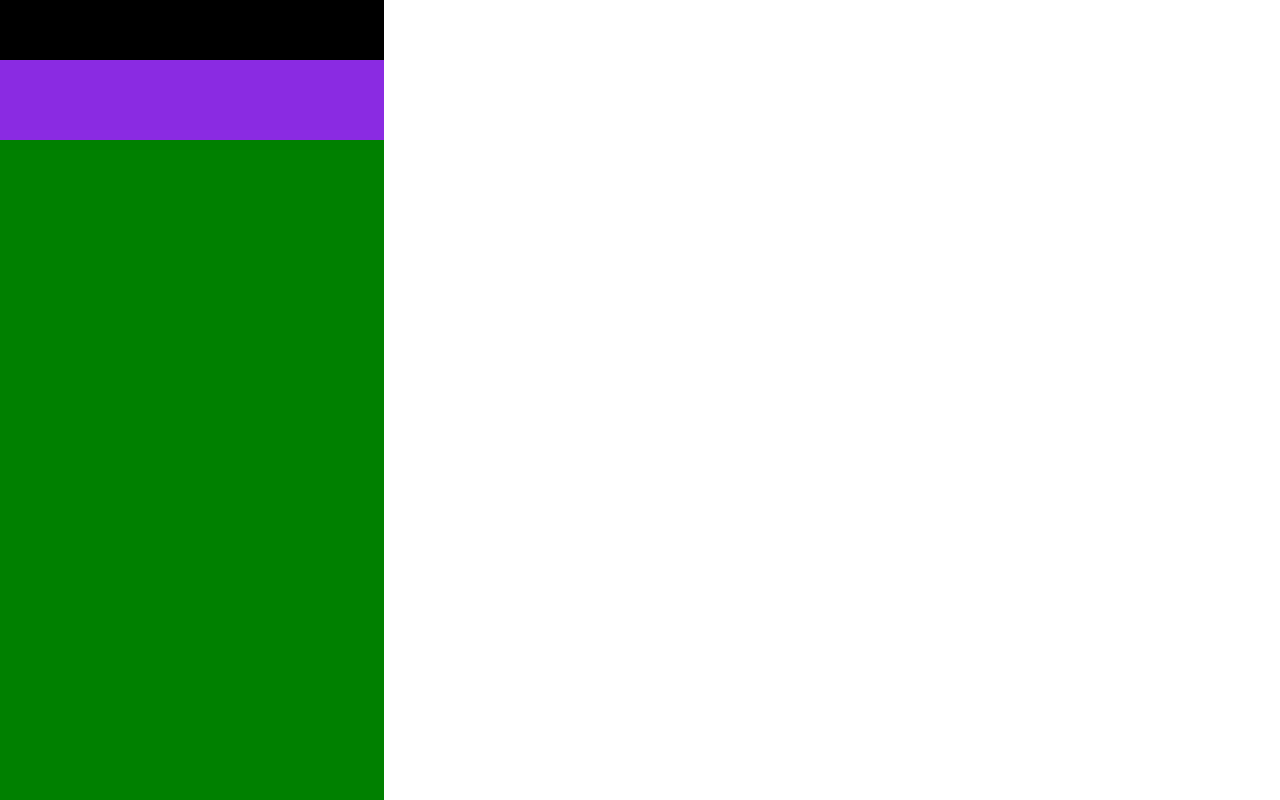
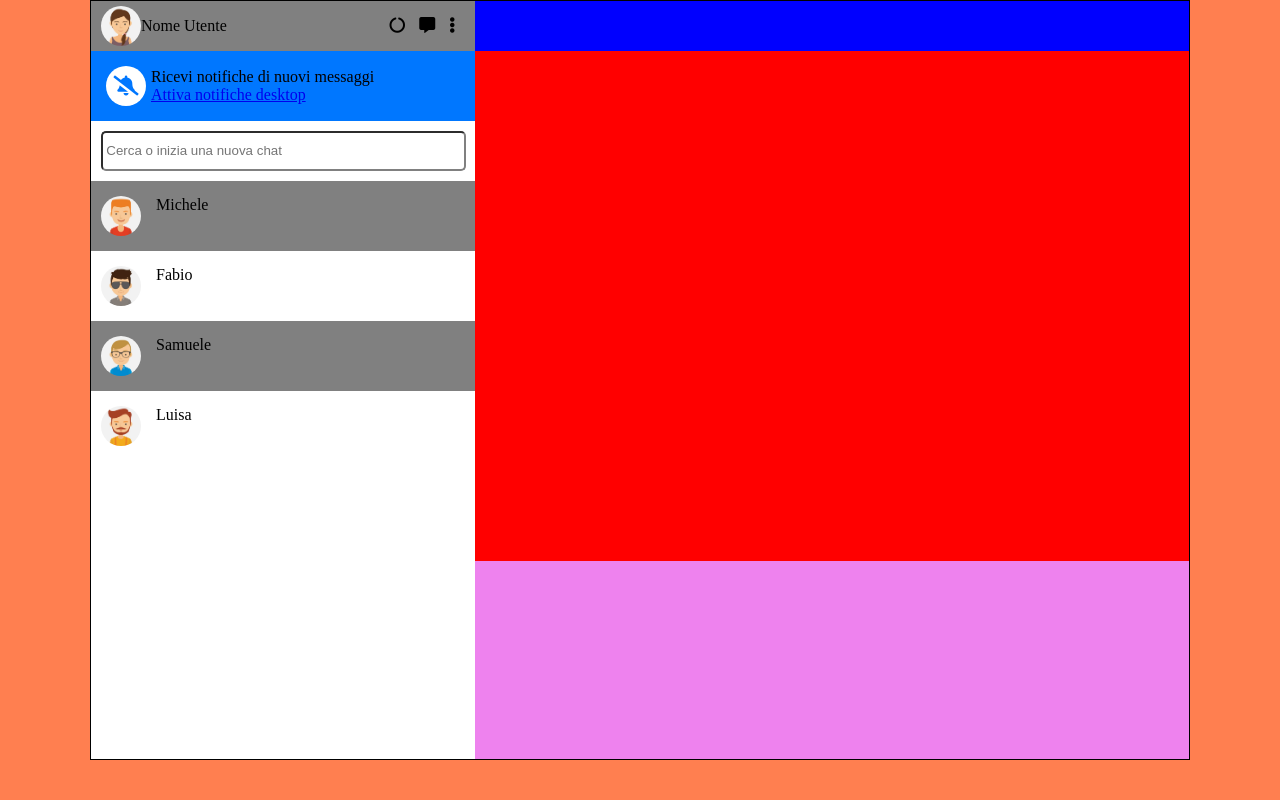
Before and after one commit to enricopic85/vue-boolzapp, a plain HTML site: page index.html in a window 1280 px wide. Drawn offline with nearby package versions, Linux system fonts and the light colour scheme.

Commit message:
prima parte layout e logica

```diff
--- a/css/style.css
+++ b/css/style.css
@@ -3,30 +3,128 @@
     padding: 0;
     box-sizing: border-box;
 }
+.mr-20{
+    margin-right: 20px;
+}
+.ml-10{
+    margin-left: 10px;
+}
+.ml-15{
+    margin-left: 15px;
+}
+.ml-5{
+    margin-left: 5px;
+}
+.back{
+    background-color: coral;
+    height: 100vh;
+
+}
+.container{
+    width: 1100px;
+    height: 95%;
+    border: 1px solid black;
+    margin: 0 auto;
+    display: flex;
+}
 
 .left{
-    background-color: green;
+    width: 35%;
+    background-color: white;
     display: flex;
-    width: 30%;
-    height: 100vh;
+    flex-direction: column;
+    flex-wrap: wrap;
+}
+.user-name{
+    width: 100%;
+    height: 50px;
+    background-color: grey;
+    display: flex;
+    align-items: center;
+}
+.notifications{
+    width: 100%;
+    height: 70px;
+    background-color: rgb(0, 119, 255);
+    display: flex;
+    align-items: center;
+}
+.user{
+    width: 100%;
+    background-color: white;
+    flex-grow: 1;
+    margin-top: 10px;
+    overflow-y: scroll;
+}
+.right{
+    width: 65%;
+    display: flex;
+    background-color: black;
     flex-wrap: wrap;
     align-content: baseline;
     flex-direction: column;
 }
-
-.user-name{
-    background-color: black;
+.chat{
     width: 100%;
-    height: 60px;
+    height: 50px;
+    background-color: blue;
 }
-.notifications{
-    background-color: blueviolet;
+.body-message{
     width: 100%;
-    height: 80px;
+    background-color: red;
+    height: 510px;
 }
-.contacts{
+.footer-message{
+    width: 100%;
+    height: calc(100% - 560px);
+    background-color: violet;
+}
+.img{
+    width: 40px;
+    height: 40px;
+    margin-left: 10px;
+}
+.img img{
+    width: 100%;
+    border-radius: 50%;
+}
+.name{
     flex-grow: 1;
-    background-color: darkblue;
-    width: 100%;
+}
+.drin{
+    width: 40px;
+    height: 40px;
+    background-color: white;
+    border-radius: 50%;
+    display: flex;
+    align-items: center;
+    justify-content: center;
+    font-size: 20px;
+    color: rgb(0, 119, 255);
+}
+.find-chat{
+    margin-top: 10px;
+    text-align: center;
 
 }
+.find-chat input{
+    width: 95%;
+    height: 40px;
+    line-height: 40px;
+    border-radius: 5px;
+    border-color: grey;
+}
+.contact{
+    display: flex;
+    height: 70px;
+    align-items: center;
+}
+.flex{
+    display: flex;
+}
+.grey{
+    background-color: grey;
+}
+.white{
+    background-color: white;
+}
--- a/index.html
+++ b/index.html
@@ -13,13 +13,44 @@
     <div class="back" id="app">
        <div class="container">
            <div class="left">
-               <div class="user-name"></div>
-               <div class="notifications"></div>
-               <div class="user"></div>
+               <div class="user-name">
+                   <div class="img">
+                       <img src="img/avatar_io.jpg" alt="">
+                   </div>
+                   <div class="name">
+                       <p>Nome Utente</p>
+                   </div>
+                   <div class="action">
+                    <i class="fas fa-circle-notch ml-10"></i>
+                    <i class="fas fa-comment-alt ml-10"></i>
+                    <i class="fas fa-ellipsis-v mr-20 ml-10"></i>
+                   </div>
+               </div>
+               <div class="notifications">
+                <div class="drin ml-15">
+                    <i class="fas fa-bell-slash "></i>
+                </div>
+                <div class="message-notif ml-5">
+                    <p>Ricevi notifiche di nuovi messaggi</p>
+                    <a href="#">Attiva notifiche desktop</a>
+                </div>
+               </div>
+               <div class="find-chat">
+                   <input type="text" placeholder= " Cerca o inizia una nuova chat" >
+               </div>
+               <div class="user">
+                    <div class="contact" :class="i % 2===0 ? 'grey' : 'white'" v-for="(contact,i) in contacts">
+                        <div class="img flex mr-20" >
+                            <img :src="getContactImg(contact)" alt="">
+                            <div class="contact-name ml-15">{{contact.name}}</div>
+                        </div>
+                    </div>
+               </div>
            </div>
            <div class="right">
-               <div class="chat">
-               </div>
+               <div class="chat"></div>
+               <div class="body-message"></div>
+               <div class="footer-message"></div>
            </div>
        </div>
     </div>
--- a/js/script.js
+++ b/js/script.js
@@ -1,5 +1,6 @@
 new Vue({
     el:"#app",
+    data:{
         contacts: [
             {
                 name: 'Michele',
@@ -85,6 +86,14 @@ new Vue({
                     }
                 ],
             },
-    ]
+        ],
+
+    },
+    methods:{
+        getContactImg(contact){
+            return `img/avatar${contact.avatar}.jpg`
+        }
+    }
+
 
 })
```
Lines whose indentation alone changed are shown as unchanged.
